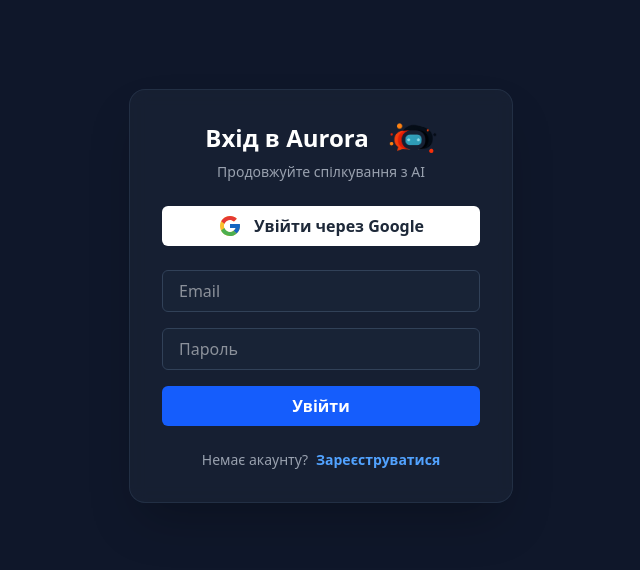
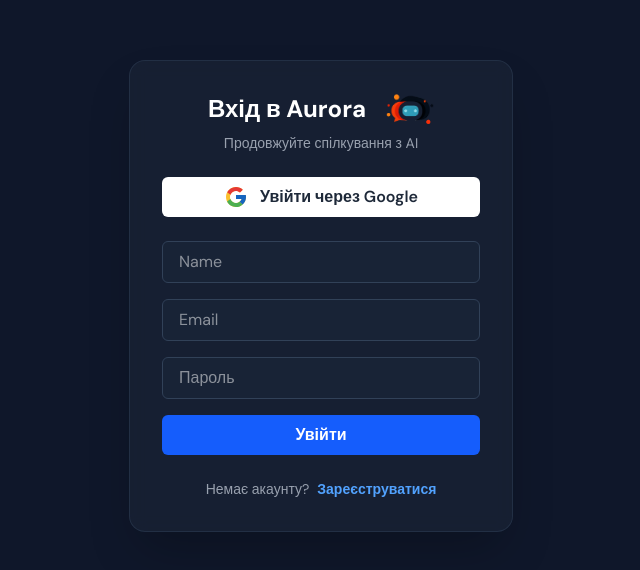
Before and after one commit to Hellstaff8822/aurora-chat-bot, a React (Vite) app: page /login in a window 1280 px wide. Shown: the part 104-674 px from the top of the page, without its empty margins (319-959 px from the left). Built offline with nearby package versions, Linux system fonts and the light colour scheme; no server answers.

Commit message:
Add avatar and nickname input

```diff
--- a/index.html
+++ b/index.html
@@ -5,6 +5,11 @@
   <meta charset="UTF-8" />
   <link rel="icon" type="image"  href="/aurora-128.png" />
   <meta name="viewport" content="width=device-width, initial-scale=1.0" />
+  <link rel="preconnect" href="https://fonts.googleapis.com">
+  <link rel="preconnect" href="https://fonts.gstatic.com" crossorigin>
+  <link
+    href="https://fonts.googleapis.com/css2?family=DM+Sans:ital,opsz,wght@0,9..40,100..1000;1,9..40,100..1000&family=Inter:ital,opsz,wght@0,14..32,100..900;1,14..32,100..900&family=Lato:ital,wght@0,100;0,300;0,400;0,700;0,900;1,100;1,300;1,400;1,700;1,900&family=Poppins:ital,wght@0,100;0,200;0,300;0,400;0,500;0,600;0,700;0,800;0,900;1,100;1,200;1,300;1,400;1,500;1,600;1,700;1,800;1,900&family=Raleway:ital,wght@0,100..900;1,100..900&family=Roboto:ital,wght@0,100..900;1,100..900&family=Rubik:ital,wght@0,300..900;1,300..900&display=swap"
+    rel="stylesheet">
   <title>Aurora</title>
 </head>
 
--- a/src/app/App.jsx
+++ b/src/app/App.jsx
@@ -18,7 +18,7 @@
   useEffect(() => {
     const unsubscribe = onAuthStateChanged(auth, async (user) => {
       if (user) {
-        dispatch(setUser({ email: user.email, uid: user.uid, name: user.displayName }));
+        dispatch(setUser({ email: user.email, uid: user.uid, name: user.displayName, photoURL: user.photoURL }));
         console.log('user.uid:', user.uid);
 
         const resultAction = await dispatch(fetchThreads(user.uid));
--- a/src/components/Chat/Header.jsx
+++ b/src/components/Chat/Header.jsx
@@ -1,10 +1,11 @@
-import logo from '../../assets/aurora-128.png'
+import logo from '../../assets/aurora128_enhanced.png'
 
 function Header() {
     return(
         <>
-      <div className="flex items-center p-4 bg-transparent text-white">
-      <img src={logo} alt="logo" className="h-6 mr-2" /> Aurora
+      <div className="flex items-center  p-4 bg-transparent text-white">
+      <img src={logo} alt="logo" className="h-6 mr-2" />
+      <span className="text-xl font-bold">Aurora</span>
       </div>
       </>
     )
--- a/src/components/Chat/SideBar.jsx
+++ b/src/components/Chat/SideBar.jsx
@@ -1,4 +1,3 @@
-// src/components/chat/SideBar.jsx
 import { useSelector } from 'react-redux';
 import { Link } from 'react-router-dom';
 import { LogOut } from 'lucide-react';
@@ -6,6 +5,7 @@
 import ChatList from '@components/chat/ChatList';
 import NewChatButton from '@common/NewChatButton';
 import { signOutUser } from '@lib/auth';
+import AuroraAvatar from '../../assets/aurora128_enhanced.png';
 
 function Sidebar() {
   const user = useSelector((state) => state.auth.user);
@@ -26,16 +26,31 @@
 
       {user && (
         <div className="p-4 border-t border-[#1E2536]">
-          <div className="flex items-center justify-between">
-            <div className="text-sm truncate" title={user.email}>
-              {user.name || user.email}
+          <div className="flex items-center justify-between gap-2">
+            <div className="flex items-center gap-3">
+              {user.photoURL ? (
+                <img
+                  src={user.photoURL}
+                  alt="User Avatar"
+                  className="w-10 h-10 rounded-full object-cover border-2 border-[#2a3145]"
+                />
+              ) : (
+                <img
+                  src={AuroraAvatar}
+                  alt="Default Avatar"
+                  className="w-10 h-10 rounded-full object-cover border-2 border-[#2a3145] bg-[#3a445f] p-1"
+                />
+              )}
+              <div className="text-base font-semibold truncate max-w-[100px]" title={user.nickname || user.name || user.email}>
+                {user.nickname || user.name || user.email}
+              </div>
             </div>
             <button
               onClick={handleLogout}
               title="Вийти"
               className="p-2 rounded-md text-gray-400 hover:bg-gray-700 hover:text-white transition-colors"
             >
-              <LogOut className="w-5 h-5" />
+              <LogOut className="w-5 h-5 cursor-pointer" />
             </button>
           </div>
         </div>
--- a/src/components/Login/LoginForm.jsx
+++ b/src/components/Login/LoginForm.jsx
@@ -29,25 +29,27 @@
 
   const formik = useFormik({
     initialValues: {
+      nickname: '',
       email: '',
       password: '',
     },
     validationSchema: Yup.object({
       email: Yup.string().email('Неправильний формат email').required("Це поле є обов'язковим"),
       password: Yup.string().min(6, 'Пароль має бути не коротшим за 6 символів').required("Це поле є обов'язковим"),
+      nickname: Yup.string().min(3,'Нікнейм має бути не коротшим за 3 символи').required("Це поле є обов'язковим"),
     }),
     onSubmit: async (values) => {
       setIsLoading(true);
       setSuccessMessage('');
       try {
         const authFunction = isLoginMode ? signInWithEmail : signUpWithEmail;
-        const result = await authFunction(values.email, values.password);
+        const result = await authFunction(values.email, values.password, values.nickname);
 
         if (result.error) {
           alert(`Помилка: ${result.error}`);
         } else if (result.user) {
           if (isLoginMode) {
-            dispatch(setUser({ email: result.user.email, uid: result.user.uid }));
+            dispatch(setUser({ email: result.user.email, uid: result.user.uid, nickname: values.nickname, photoURL: null }));
             navigete('/');
           } else {
             setSuccessMessage('Акаунт успішно створено! Перемикаємо на вхід...');
@@ -65,6 +67,19 @@
     <form onSubmit={formik.handleSubmit} className="space-y-4">
       <div>
         <input
+          id="nickname"
+          name="nickname"
+          type="text"
+          placeholder="Name"
+          {...formik.getFieldProps('nickname')}
+          className="w-full px-4 py-2 bg-slate-800/50 text-white border border-slate-700 rounded-md focus:outline-none focus:ring-2 focus:ring-blue-500"
+        />
+        {formik.touched.nickname && formik.errors.nickname ? (
+          <div className="text-red-500 text-sm mt-1">{formik.errors.nickname}</div>
+        ) : null}
+      </div>
+      <div>
+        <input
           id="email"
           name="email"
           type="email"
@@ -76,6 +91,7 @@
           <div className="text-red-500 text-sm mt-1">{formik.errors.email}</div>
         ) : null}
       </div>
+
       <div>
         <input
           id="password"
--- a/src/components/common/GoogleSignInButton.jsx
+++ b/src/components/common/GoogleSignInButton.jsx
@@ -10,7 +10,7 @@
   const handleGoogleSignIn = async () => {
     const result = await signInWithGoogle();
     if (result.user) {
-      dispatch(setUser({ email: result.user.email, uid: result.user.uid, name: result.user.displayName }));
+      dispatch(setUser({ email: result.user.email, uid: result.user.uid, name: result.user.displayName, photoURL: result.user.photoURL }));
       navigate('/');
     } else if (result.error) {
       alert(`Помилка: ${result.error}`);
--- a/src/styles/index.css
+++ b/src/styles/index.css
@@ -1,4 +1,8 @@
 @import 'tailwindcss';
+
+body{
+  font-family: "DM Sans", sans-serif;
+}
 
 .sidebar-scroll {
   scrollbar-width: both;
```
Also changed, not shown: src/components/Chat/InputField.jsx (line endings or trailing spaces), src/features/slices/threadsSlice.js (line endings or trailing spaces).
